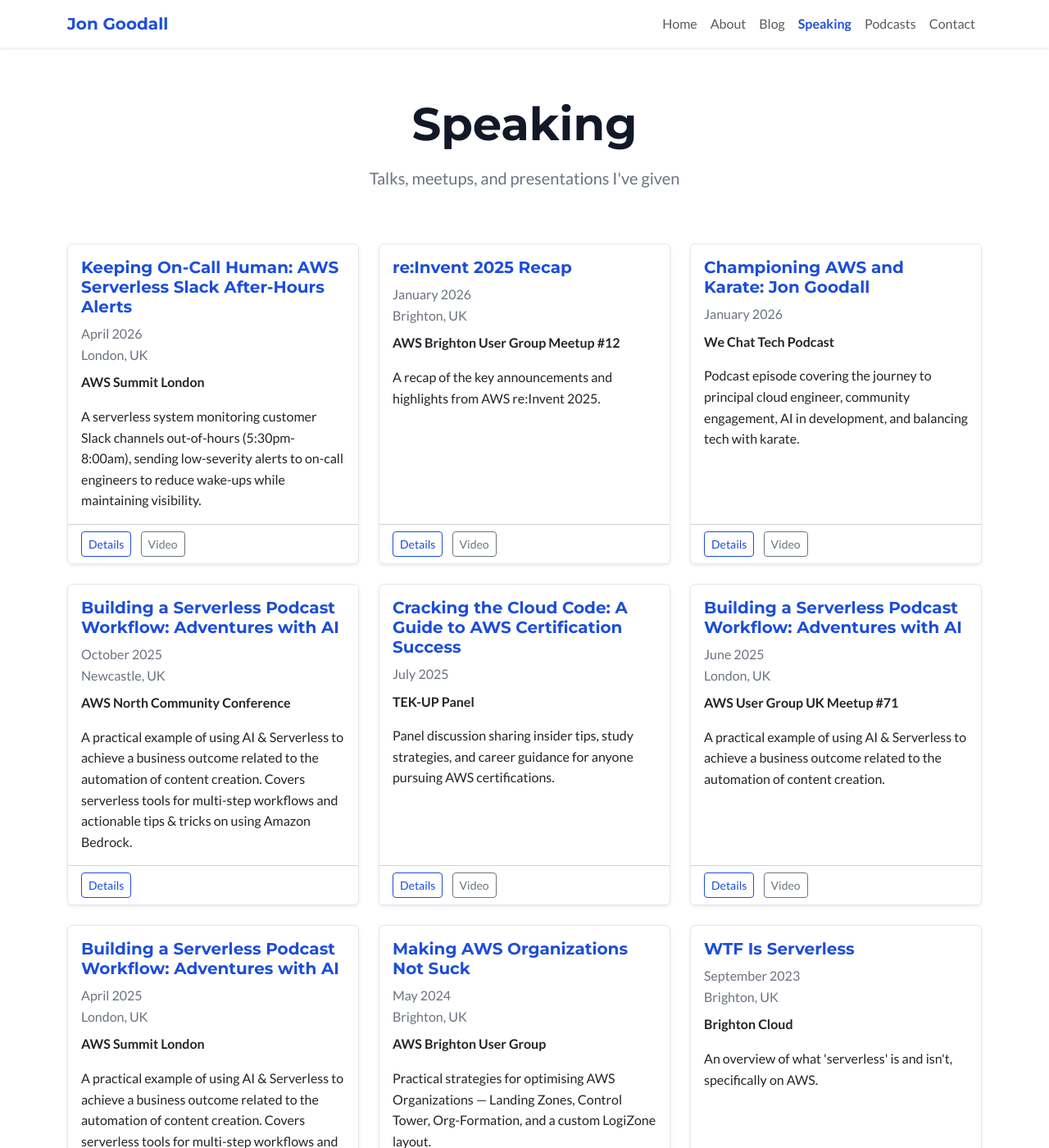
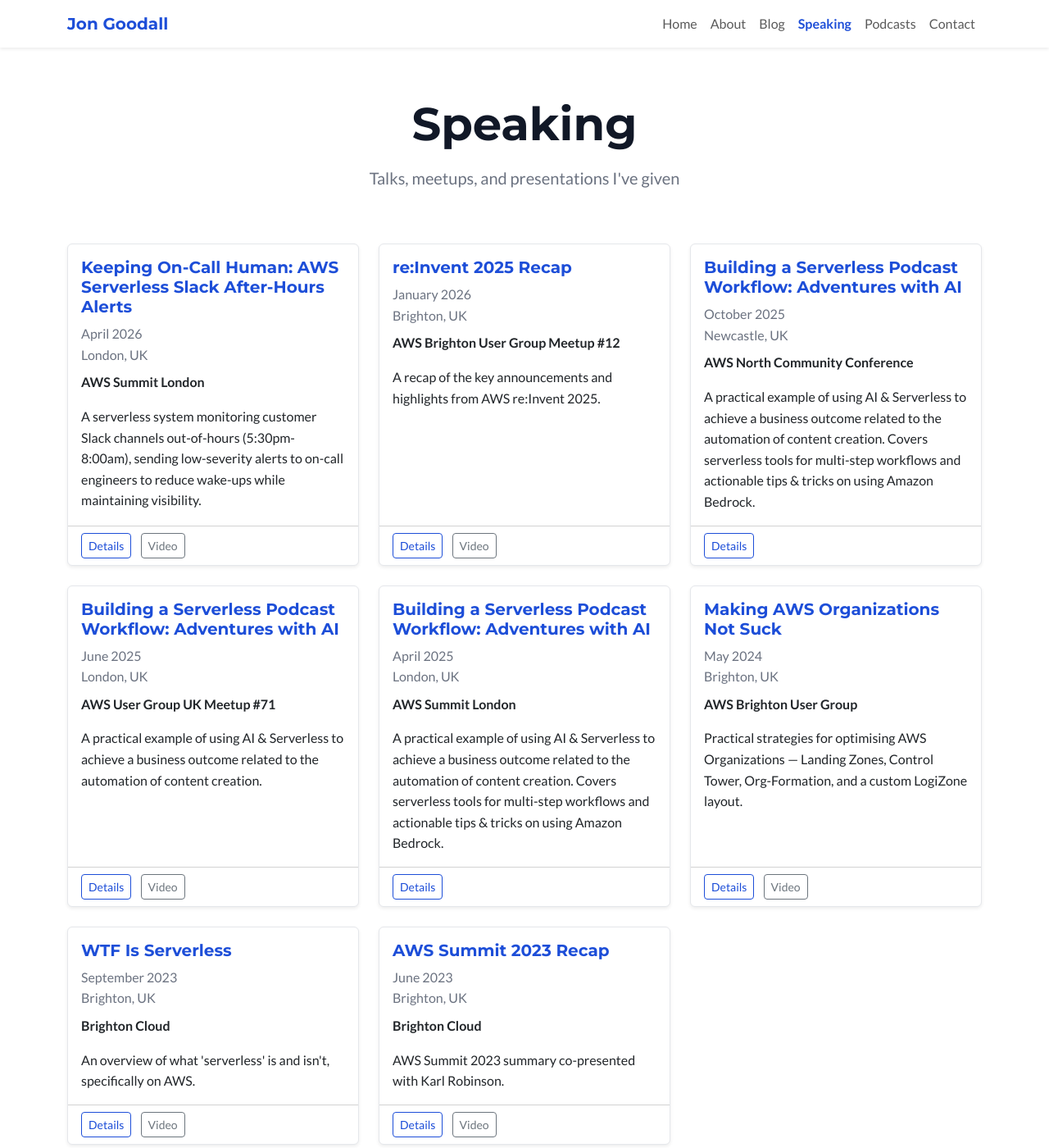
Before and after one commit to jdgoodall1/jdgoodall1.github.io, a Jekyll site: the page built from speaking.html, in a window 1280 px wide and 1400 px high. Shown: the whole window at 82% size. Built offline with Jekyll 4.4.1, drawn with Linux system fonts in a browser that asks for light colours.

```diff
--- a/_data/speaking.yml
+++ b/_data/speaking.yml
@@ -61,15 +61,3 @@
   location: "Brighton, UK"
   description: "A recap of the key announcements and highlights from AWS re:Invent 2025."
   video_url: "https://www.youtube.com/watch?v=O-KEB_tz_kE"
-
-- title: "Championing AWS and Karate: Jon Goodall"
-  event: "We Chat Tech Podcast"
-  date: 2026-01-19
-  description: "Podcast episode covering the journey to principal cloud engineer, community engagement, AI in development, and balancing tech with karate."
-  video_url: "https://www.youtube.com/watch?v=WutHrnXv4Ag"
-
-- title: "Cracking the Cloud Code: A Guide to AWS Certification Success"
-  event: "TEK-UP Panel"
-  date: 2025-07-08
-  description: "Panel discussion sharing insider tips, study strategies, and career guidance for anyone pursuing AWS certifications."
-  video_url: "https://www.youtube.com/watch?v=Q44wWfHlVPw"
--- a/_talks/cracking-the-cloud-code.md
+++ /dev/null
@@ -1,19 +0,0 @@
----
-layout: talk
-title: "Cracking the Cloud Code: A Guide to AWS Certification Success"
-slug: cracking-the-cloud-code
-date: 2025-07-08
-event: "TEK-UP Panel"
-video_url: "https://www.youtube.com/watch?v=Q44wWfHlVPw"
-description: "Panel discussion sharing insider tips, study strategies, and career guidance for anyone pursuing AWS certifications."
----
-
-A panel discussion with three voices from the AWS community sharing insider tips, study strategies, and career guidance for anyone pursuing AWS certifications — whether just starting out or looking to level up.
-
-**Speakers:**
-- Czarina Barnsby – Head of Technical Architecture at Accenture UK & Ireland
-- Jon Goodall – Lead Cloud Engineer at Logicata
-- Karl Robinson – CEO & Co-Founder of Logicata
-
-**Moderated by:**
-- Aymen Tangara – DevOps Advocate
--- a/_talks/we-chat-tech-podcast.md
+++ /dev/null
@@ -1,18 +0,0 @@
----
-layout: talk
-title: "Championing AWS and Karate: Jon Goodall"
-slug: we-chat-tech-podcast
-date: 2026-01-19
-event: "We Chat Tech Podcast"
-video_url: "https://www.youtube.com/watch?v=WutHrnXv4Ag"
-description: "Podcast episode covering the journey to principal cloud engineer, community engagement, AI in development, and balancing tech with karate."
----
-
-In this episode, Jon shares his journey to becoming a principal cloud engineer specialising in AWS and DevOps. Topics covered include:
-
-- Breaking into the tech industry and the challenges of getting into DevOps
-- The importance of community engagement, particularly through user groups
-- How AI is transforming development practices
-- Balancing a tech career with hobbies like karate
-- Advocating for simplicity in tech solutions
-- The evolving nature of cloud roles and fostering community growth in tech hubs like Brighton
--- a/podcasts.html
+++ b/podcasts.html
@@ -30,7 +30,7 @@
                                 <i class="fa fa-video-camera me-1"></i> Video Version
                             </a>
                         </p>
-                        <iframe title="LogiCast AWS News" allowtransparency="true" height="450" width="100%" style="border: none; min-width: min(100%, 430px);height:450px;" scrolling="no" data-name="pb-iframe-player" src="https://www.podbean.com/player-v2/?i=qjbrj-ecac1e-pbblog-playlist&pbad=0&share=1&download=1&rtl=0&fonts=Verdana&skin=1&font-color=auto&logo_link=episode_page&order=episodic&limit=10&filter=publish_time&publish_start=&publish_end=&ss=42605300bd74c9832f238b53e02c9c6e&btn-skin=ff6d00&size=450" loading="lazy" allowfullscreen=""></iframe>
+                        <iframe title="LogiCast AWS News" allowtransparency="true" height="185" width="100%" style="border: none; min-width: min(100%, 430px);height:185px;" scrolling="no" data-name="pb-iframe-player" src="https://www.podbean.com/player-v2/?i=qjbrj-ecac1e-pbblog-playlist&pbad=0&share=1&download=1&rtl=0&fonts=Verdana&skin=1&font-color=auto&logo_link=episode_page&order=episodic&limit=1&filter=publish_time&publish_start=&publish_end=&ss=42605300bd74c9832f238b53e02c9c6e&btn-skin=ff6d00&size=185" loading="lazy" allowfullscreen=""></iframe>
                     </div>
                 </div>
             </div>
```
